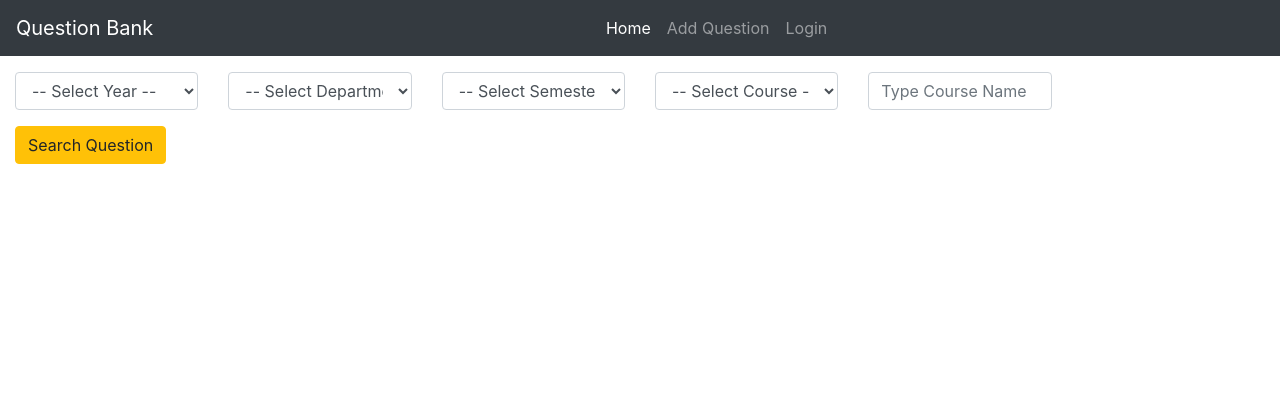
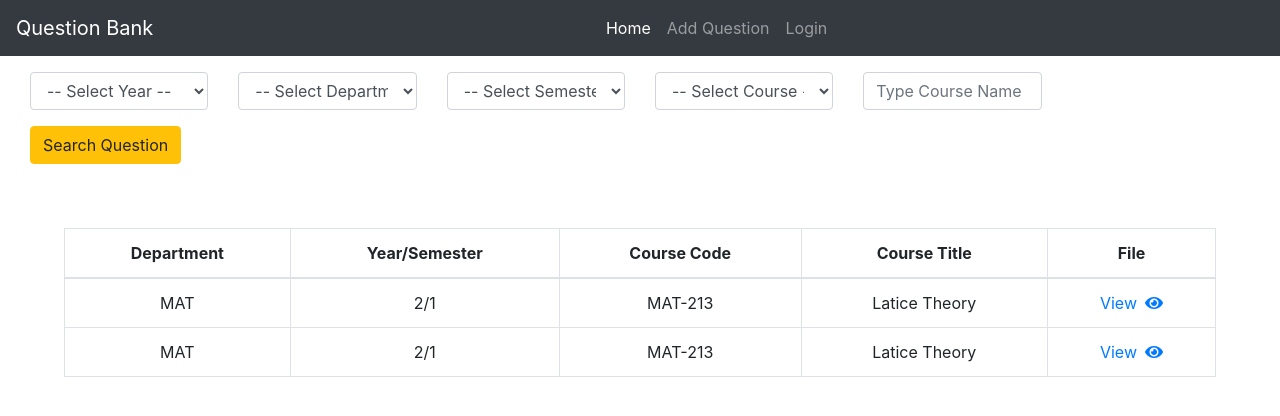
Before and after one commit to farhapartex/qbank-frontend, a Vue app: page / in a window 1280 px wide. Shown: the top 416 px of the page. Built offline with nearby package versions, Linux system fonts and the light colour scheme.

Commit message:
data table added

```diff
--- a/src/App.vue
+++ b/src/App.vue
@@ -3,3 +3,9 @@
     <router-view />
   </div>
 </template>
+
+<style>
+.w-90 {
+  width: 90% !important;
+}
+</style>
--- /dev/null
+++ b/src/components/DataTable.vue
@@ -0,0 +1,66 @@
+<template>
+  <div class="dataTable mx-auto w-90 mt-5">
+    <table class="table table-bordered">
+      <thead>
+        <tr>
+          <th scope="col">Department</th>
+          <th scope="col">Year/Semester</th>
+          <th scope="col">Course Code</th>
+          <th scope="col">Course Title</th>
+          <th scope="col">File</th>
+        </tr>
+      </thead>
+      <tbody>
+        <tr>
+          <td>MAT</td>
+          <td>2/1</td>
+          <td>MAT-213</td>
+          <td>Latice Theory</td>
+          <td>
+            <a href="#">
+              <span>View</span>
+              <span class="ml-2">
+                <i class="fas fa-eye"></i>
+              </span>
+            </a>
+          </td>
+        </tr>
+        <tr>
+          <td>MAT</td>
+          <td>2/1</td>
+          <td>MAT-213</td>
+          <td>Latice Theory</td>
+          <td>
+            <a href="#">
+              <span>View</span>
+              <span class="ml-2">
+                <i class="fas fa-eye"></i>
+              </span>
+            </a>
+          </td>
+        </tr>
+      </tbody>
+    </table>
+  </div>
+</template>
+
+<script lang="ts">
+// @ is an alias to /src
+import { Component, Prop, Vue } from "vue-property-decorator";
+
+@Component({
+  name: "DataTable",
+  components: {}
+})
+export default class DataTable extends Vue {
+  // dummy
+}
+</script>
+
+
+
+<style>
+.dataTable table tr {
+  text-align: center;
+}
+</style>
--- a/src/components/SearchBox.vue
+++ b/src/components/SearchBox.vue
@@ -1,7 +1,7 @@
 <template>
   <div class="searchBox mt-3">
     <div class="container-fluid">
-      <div class="row">
+      <div class="row mx-auto">
         <div class="col-md-2 col-lg-2 col-sm-2">
           <div class="form-group">
             <select class="form-control">
--- a/src/views/Home.vue
+++ b/src/views/Home.vue
@@ -2,6 +2,7 @@
   <div class="home">
     <Navigation></Navigation>
     <SearchBox></SearchBox>
+    <DataTable></DataTable>
   </div>
 </template>
 
@@ -10,10 +11,11 @@
 import { Component, Prop, Vue } from "vue-property-decorator";
 import Navigation from "@/components/Navigation.vue";
 import SearchBox from "@/components/SearchBox.vue";
+import DataTable from "@/components/DataTable.vue";
 
 @Component({
   name: "Home",
-  components: { Navigation, SearchBox }
+  components: { Navigation, SearchBox, DataTable }
 })
 export default class Home extends Vue {
   // dummy
```
